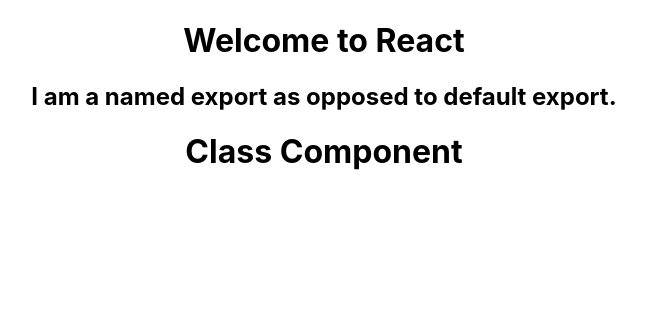
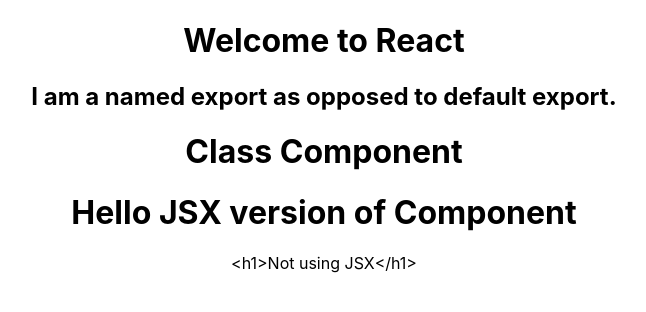
Before and after one commit to abhieshekumar/react-crash, a React (Create React App) app: page / in a window 1280 px wide. Shown: the top 312 px of the page, without its empty margins (316-962 px from the left). Built offline with nearby package versions, Linux system fonts and the light colour scheme.

Commit message:
Not the JSX version of Component

```diff
--- a/src/App.js
+++ b/src/App.js
@@ -4,6 +4,7 @@ import Greet from './components/Greet'  /* You may omit the .js extension */
 import { Greeting } from './components/GreetNamed' // for the named functional conponent
 import Welcome from './components/Welcome'  //Class Component
 import Hello from './components/Hello' //JSX Version of component
+import Hello2 from './components/Hello2' //JSX Version of component
 
 class App extends Component {
   render() {
@@ -13,6 +14,8 @@ class App extends Component {
         <Greet/>
         <Greeting/>
         <Welcome/>
+        <Hello/>
+        <Hello2/>
       </div>
     );
   }
--- /dev/null
+++ b/src/components/Hello2.js
@@ -0,0 +1,8 @@
+import React from 'react'
+
+const Hello2 = () => {
+  return React.createElement('div', null, '<h1>Not using JSX</h1>')
+  /* Notice the output in browser H1 is not treated as DOM Node*/
+}
+
+export default Hello2
```
